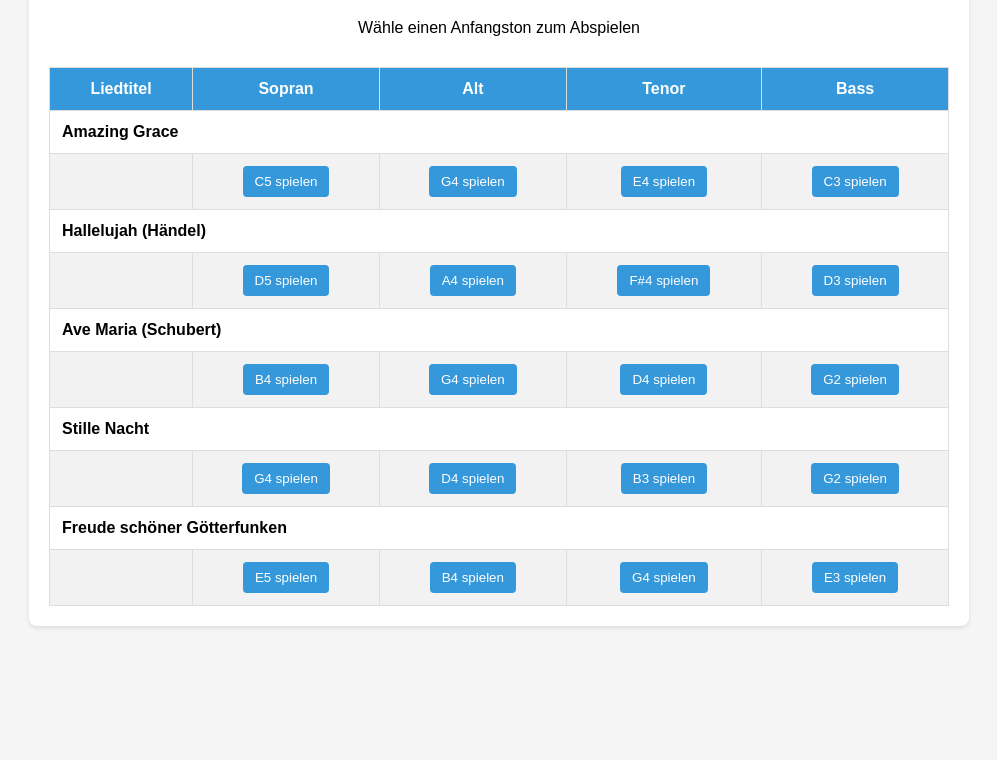
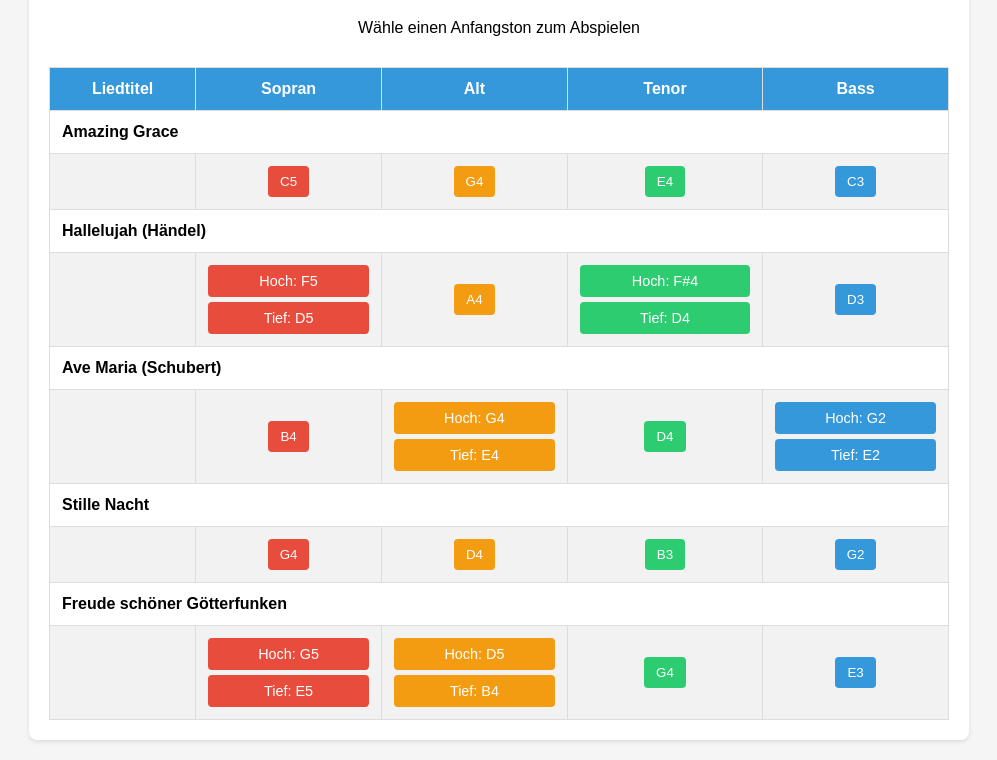
Before and after one commit to IamDrowsy/kneipenchor-anstimmen, a website built with Vite: page index.html in a window 1280 px wide. Shown: the part 101-861 px from the top of the page, without its empty margins (141-1138 px from the left). Before the commit the page ends 800 px from the top, so only its background shows below. Built offline with nearby package versions, Linux system fonts and the light colour scheme.

Commit message:
Mehrere Buttons pro Stimme

```diff
--- a/public/songs.json
+++ b/public/songs.json
@@ -14,9 +14,9 @@
         "id": 2,
         "title": "Hallelujah (Händel)",
         "notes": {
-          "soprano": "D5",
+          "soprano": {"Hoch": "F5", "Tief": "D5"},
           "alto": "A4",
-          "tenor": "F#4",
+          "tenor": {"Hoch": "F#4", "Tief": "D4"},
           "bass": "D3"
         }
       },
@@ -25,9 +25,9 @@
         "title": "Ave Maria (Schubert)",
         "notes": {
           "soprano": "B4",
-          "alto": "G4",
+          "alto": {"Hoch": "G4", "Tief": "E4"},
           "tenor": "D4",
-          "bass": "G2"
+          "bass": {"Hoch": "G2", "Tief": "E2"}
         }
       },
       {
@@ -44,8 +44,8 @@
         "id": 5,
         "title": "Freude schöner Götterfunken",
         "notes": {
-          "soprano": "E5",
-          "alto": "B4",
+          "soprano": {"Hoch": "G5", "Tief": "E5"},
+          "alto": {"Hoch": "D5", "Tief": "B4"},
           "tenor": "G4",
           "bass": "E3"
         }
--- a/src/main.js
+++ b/src/main.js
@@ -1,11 +1,9 @@
 import './style.css'
 
-// Warten bis DOM geladen ist
 document.addEventListener('DOMContentLoaded', () => {
   loadSongs();
 });
 
-// Lieder aus JSON laden
 async function loadSongs() {
   try {
     const response = await fetch('/songs.json');
@@ -16,7 +14,6 @@ async function loadSongs() {
     const data = await response.json();
     displaySongs(data.songs);
 
-    // Loading-Anzeige ausblenden, Tabelle einblenden
     document.getElementById('loading').classList.add('hidden');
     document.getElementById('song-table').classList.remove('hidden');
   } catch (error) {
@@ -25,7 +22,6 @@ async function loadSongs() {
   }
 }
 
-// Lieder in Tabelle anzeigen
 function displaySongs(songs) {
   const songList = document.getElementById('song-list');
 
@@ -49,23 +45,57 @@ function displaySongs(songs) {
     // Zellen für die Stimmgruppen
     ['soprano', 'alto', 'tenor', 'bass'].forEach(voice => {
       const cell = document.createElement('td');
-      const button = document.createElement('button');
-      button.className = 'play-button';
-      button.textContent = `${song.notes[voice]} spielen`;
-      button.dataset.note = song.notes[voice];
-      button.dataset.voice = voice;
-      button.dataset.songId = song.id;
 
-      // Event-Listener für Klick hinzufügen (später wird hier die Tonwiedergabe implementiert)
-      button.addEventListener('click', () => {
-        console.log(`Spiele Ton ${song.notes[voice]} für ${voice} in Lied "${song.title}"`);
-        // Hier wird später die Tonwiedergabe-Funktion aufgerufen
-      });
+      // Prüfen, ob es sich um ein einfaches Note-Format oder Hoch/Tief-Format handelt
+      const noteValue = song.notes[voice];
 
-      cell.appendChild(button);
+      if (typeof noteValue === 'string') {
+        // Einfacher Ton
+        const button = createPlayButton(noteValue, voice, song.id, song.title);
+        cell.appendChild(button);
+      } else {
+        // Mehrere Töne (Hoch/Tief)
+        const buttonContainer = document.createElement('div');
+        buttonContainer.className = 'button-group';
+
+        // Für jeden Untertyp einen Button erstellen
+        for (const [type, note] of Object.entries(noteValue)) {
+          const button = createPlayButton(note, voice, song.id, song.title, type);
+          button.dataset.voiceType = type;
+          buttonContainer.appendChild(button);
+        }
+
+        cell.appendChild(buttonContainer);
+      }
+
       notesRow.appendChild(cell);
     });
 
     songList.appendChild(notesRow);
   });
 }
+
+// Hilfsfunktion zum Erstellen eines Wiedergabe-Buttons
+function createPlayButton(note, voice, songId, songTitle, voiceType = null) {
+  const button = document.createElement('button');
+  button.className = 'play-button';
+
+  // Button-Text basierend auf Vorhandensein von voiceType anpassen
+  if (voiceType) {
+    button.textContent = `${voiceType}: ${note}`;
+  } else {
+    button.textContent = note;
+  }
+
+  button.dataset.note = note;
+  button.dataset.voice = voice;
+  button.dataset.songId = songId;
+
+  button.addEventListener('click', () => {
+    const voiceInfo = voiceType ? `${voice} (${voiceType})` : voice;
+    console.log(`Spiele Ton ${note} für ${voiceInfo} in Lied "${songTitle}"`);
+    // Hier wird später die Tonwiedergabe-Funktion implementiert
+  });
+
+  return button;
+}
--- a/src/style.css
+++ b/src/style.css
@@ -67,3 +67,38 @@ tr:nth-child(even) {
 .hidden {
   display: none;
 }
+
+/* Für Gruppen von Buttons (Hoch/Tief) */
+.button-group {
+  display: flex;
+  flex-direction: column;
+  gap: 5px;
+}
+
+.button-group .play-button {
+  margin: 0;
+  font-size: 0.9em;
+}
+
+/* Farben für verschiedene Stimmgruppen */
+td:nth-child(2) .play-button {
+  background-color: #e74c3c; /* Sopran */
+}
+
+td:nth-child(3) .play-button {
+  background-color: #f39c12; /* Alt */
+}
+
+td:nth-child(4) .play-button {
+  background-color: #2ecc71; /* Tenor */
+}
+
+td:nth-child(5) .play-button {
+  background-color: #3498db; /* Bass */
+}
+
+/* Hover-Effekte für Buttons */
+.play-button:hover {
+  filter: brightness(90%);
+  transform: scale(1.05);
+}
```
